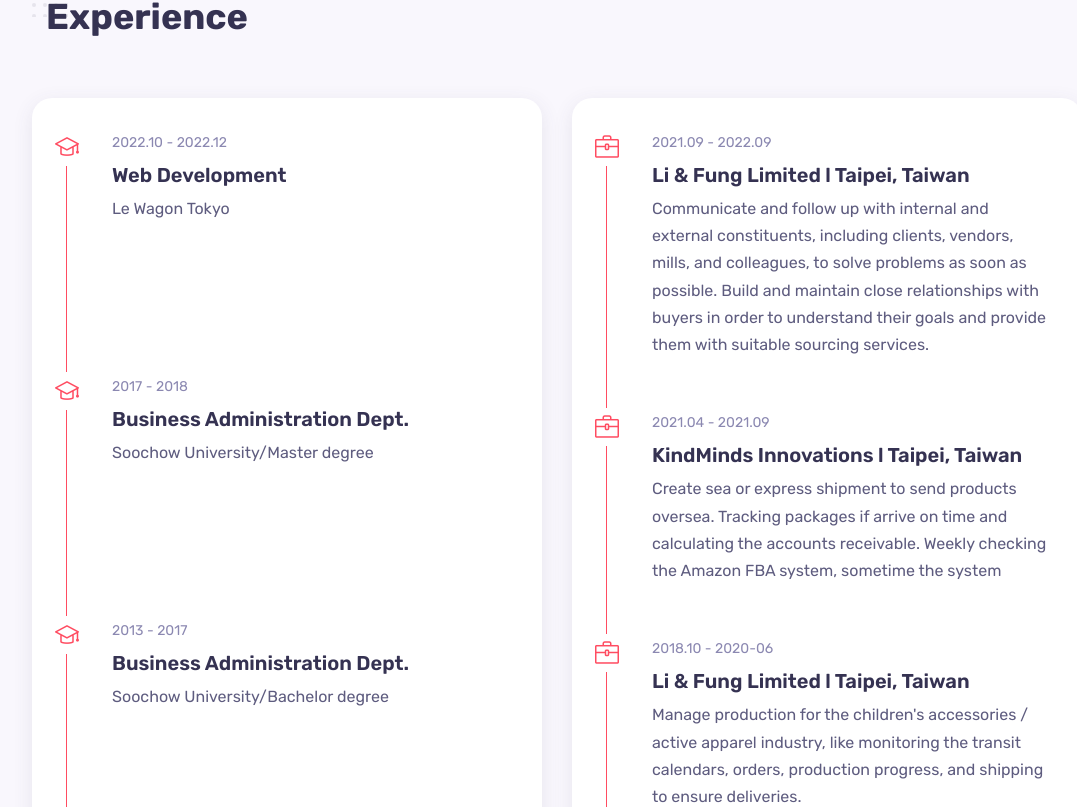
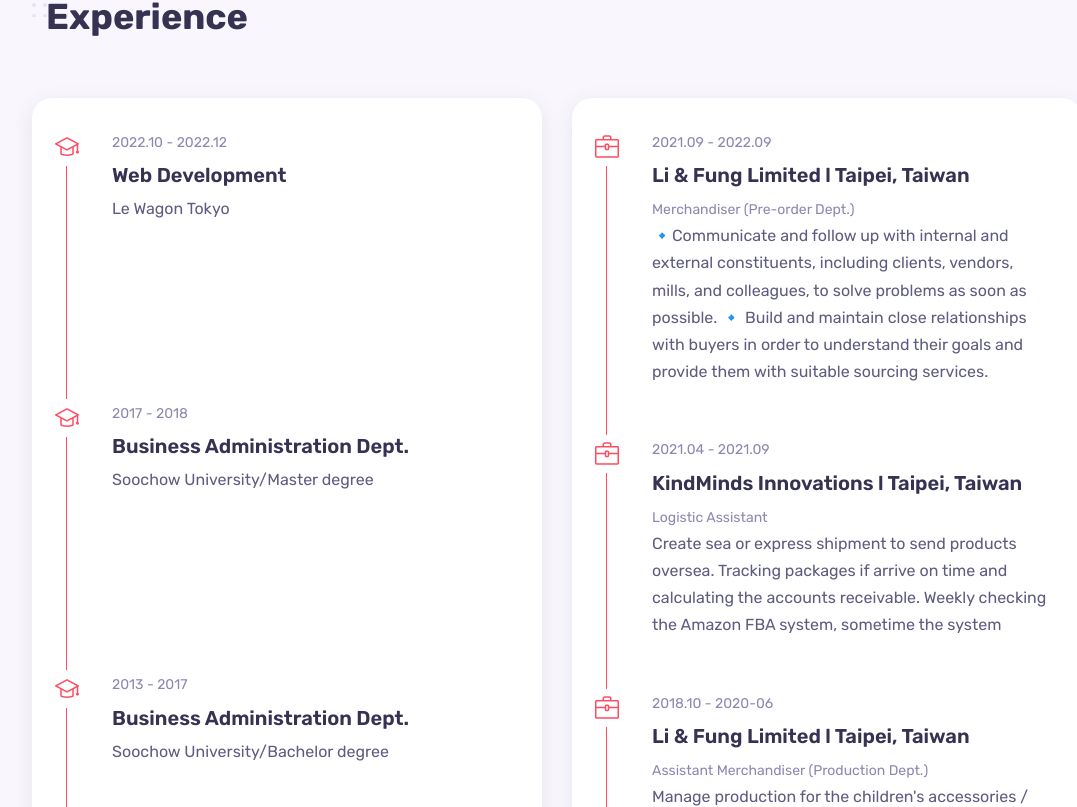
Before and after one commit to SunnyMifune/portfolio, a React (Create React App) app: page / in a window 1280 px wide. Shown: the part 1513-2320 px from the top of the page, without its empty margins (138-1215 px from the left). Built offline with nearby package versions, Linux system fonts and the light colour scheme.

Commit message:
add the position

```diff
--- a/src/components/resume/Card.jsx
+++ b/src/components/resume/Card.jsx
@@ -6,6 +6,7 @@ const Card = (props) => {
       <i className={props.icon}></i>
       <span className="timeline_date">{props.year}</span>
       <h3 className="timeline_title">{props.title}</h3>
+      <span className="timeline_posit">{props.posit}</span>
       <p className="timeline_text">{props.desc}</p>
     </div>
   )
--- a/src/components/resume/Data.jsx
+++ b/src/components/resume/Data.jsx
@@ -29,7 +29,8 @@ const Data = [
     icon: "icon-briefcase",
     year: "2021.09 - 2022.09",
     title: "Li & Fung Limited l Taipei, Taiwan",
-    desc: "Communicate and follow up with internal and external constituents, including clients, vendors, mills, and colleagues, to solve problems as soon as possible. Build and maintain close relationships with buyers in order to understand their goals and provide them with suitable sourcing services.",
+    posit: "Merchandiser (Pre-order Dept.)",
+    desc: "🔹Communicate and follow up with internal and external constituents, including clients, vendors, mills, and colleagues, to solve problems as soon as possible.\n 🔹 Build and maintain close relationships with buyers in order to understand their goals and provide them with suitable sourcing services.",
   },
   {
     id: 5,
@@ -37,6 +38,7 @@ const Data = [
     icon: "icon-briefcase",
     year: "2021.04 - 2021.09",
     title: "KindMinds Innovations l Taipei, Taiwan",
+    posit: "Logistic Assistant",
     desc: "Create sea or express shipment to send products oversea. Tracking packages if arrive on time and calculating the accounts receivable. Weekly checking the Amazon FBA system, sometime the system ",
   },
   {
@@ -45,6 +47,7 @@ const Data = [
     icon: "icon-briefcase",
     year: "2018.10 - 2020-06",
     title: "Li & Fung Limited l Taipei, Taiwan",
+    posit: "Assistant Merchandiser (Production Dept.)",
     desc: "Manage production for the children's accessories / active apparel industry, like monitoring the transit calendars, orders, production progress, and shipping to ensure deliveries.",
   },
 ];
--- a/src/components/resume/Resume.jsx
+++ b/src/components/resume/Resume.jsx
@@ -23,7 +23,7 @@ const Resume = () => {
           {Data.map((val, index) => {
             if (val.category === "experience") {
               return (
-                <Card key={index} icon={val.icon} title={val.title} year={val.year} desc={val.desc} />
+                <Card key={index} icon={val.icon} title={val.title} year={val.year} desc={val.desc} posit={val.posit} />
               )
             }
           })}
--- a/src/components/resume/resume.css
+++ b/src/components/resume/resume.css
@@ -52,6 +52,11 @@
   margin: 0.5rem 0;
 }
 
+.timeline_posit {
+  color: #8b88b1;
+  font-size: var(--small-font-size);
+}
+
 @media screen and (max-width: 1024px) {
   .resume_container {
     grid-template-columns: 450px;
```
